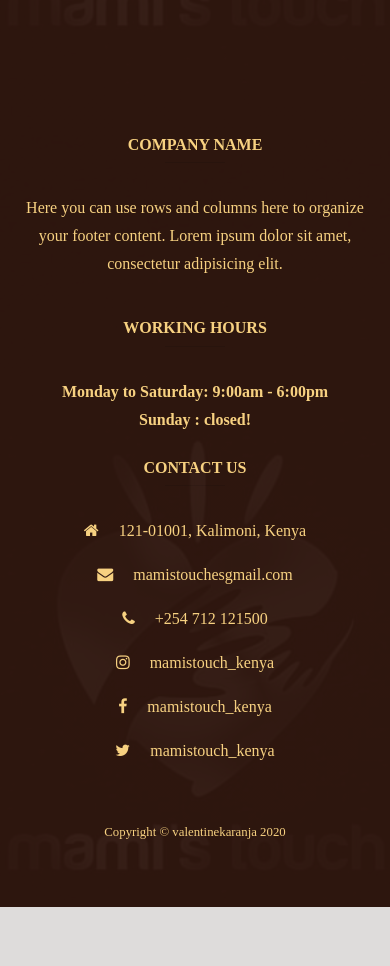
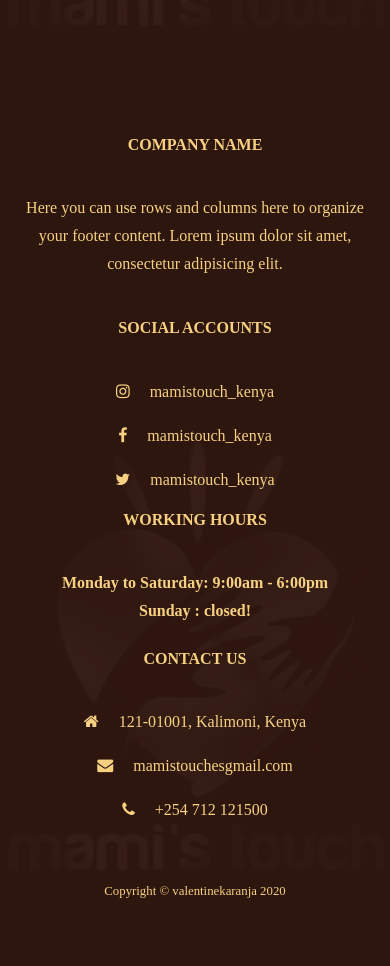
Before and after one commit to ValentineKaranja/fine-touch, a Django app: page / in a window 390 px wide. Shown: the part 3165-4131 px from the top of the page. Before the commit the page ends 4072 px from the top, so only its background shows below. Run offline with Django 3.2, Linux system fonts and the light colour scheme; data comes from the database, SQL or seed files in the repository; both versions use the stored data as it was after the commit; some libraries are stand-ins or nearby versions.

Commit message:
modified footer.html

```diff
--- a/fine_touch/templates/base.html
+++ b/fine_touch/templates/base.html
@@ -42,7 +42,7 @@
 
  {% endblock content %}
 
-{% include "store.html" %}
+{% include "footer.html" %}
 </body>
 
 
--- a/fine_touch/templates/store.html
+++ b/fine_touch/templates/footer.html
@@ -25,7 +25,19 @@
         <!-- Second column -->
 
         <!-- Second column -->
+        <div class="col-md-4 col-lg-3 col-xl-3">
 
+          <h6 class="text-uppercase font-weight-bold"><strong>Social Accounts</strong></h6>
+
+          <hr class="blue mb-4 mt-0 d-inline-block mx-auto" style="width: 60px;">
+
+          <p><i class="fa fa-instagram mr-3"> </i> mamistouch_kenya </p>
+
+          <p><i class="fa fa-facebook mr-3"> </i> mamistouch_kenya </p>
+
+          <p><i class="fa fa-twitter mr-3"> </i> mamistouch_kenya </p>
+
+        </div>
         <!-- Third column -->
         <div class="col-md-3 col-lg-2 col-xl-2 mx-auto mb-4">
 
@@ -56,12 +68,6 @@
 
           <p><i class="fa fa-phone mr-3"></i> +254 712 121500</p>
 
-          <p><i class="fa fa-instagram mr-3"> </i> mamistouch_kenya </p>
-
-          <p><i class="fa fa-facebook mr-3"> </i> mamistouch_kenya </p>
-
-          <p><i class="fa fa-twitter mr-3"> </i> mamistouch_kenya </p>
-
         </div>
         <!-- Fourth column -->
 
```
Also changed, not shown: fine_touch/db.sqlite3.
